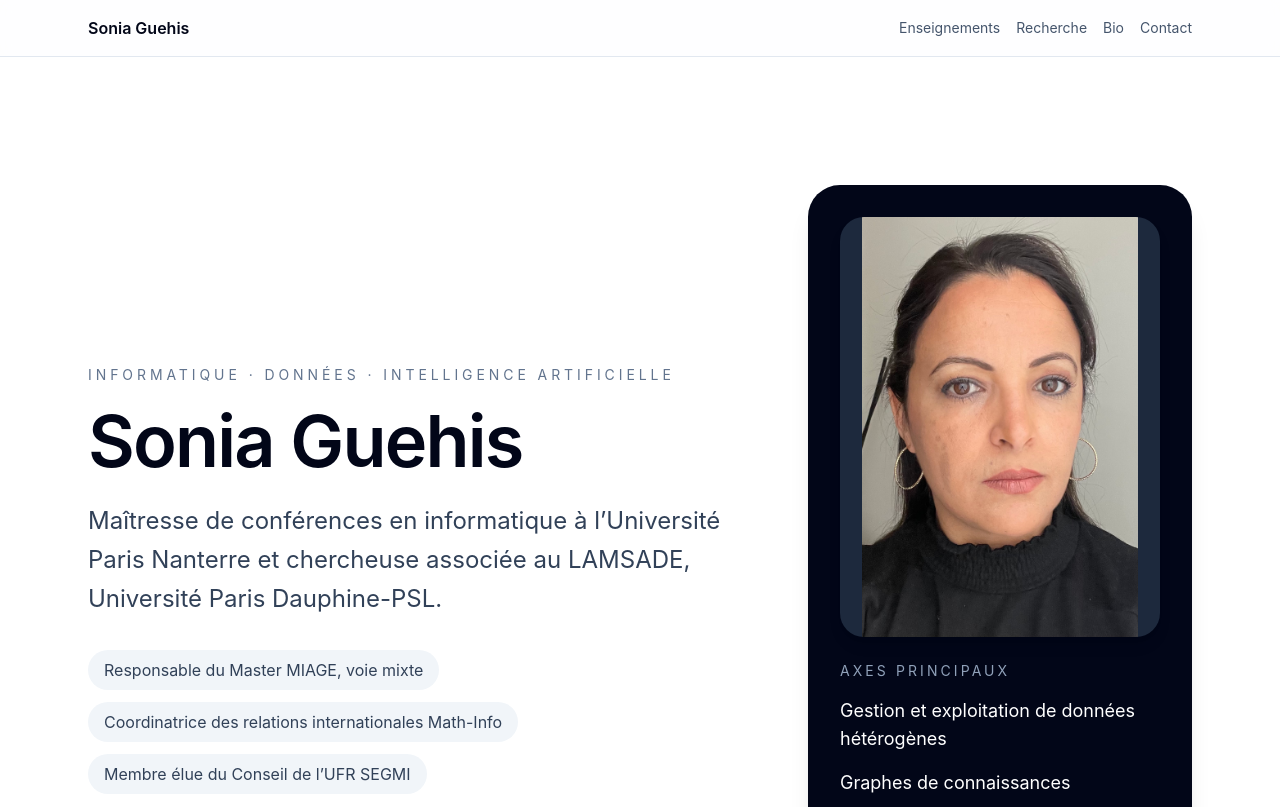
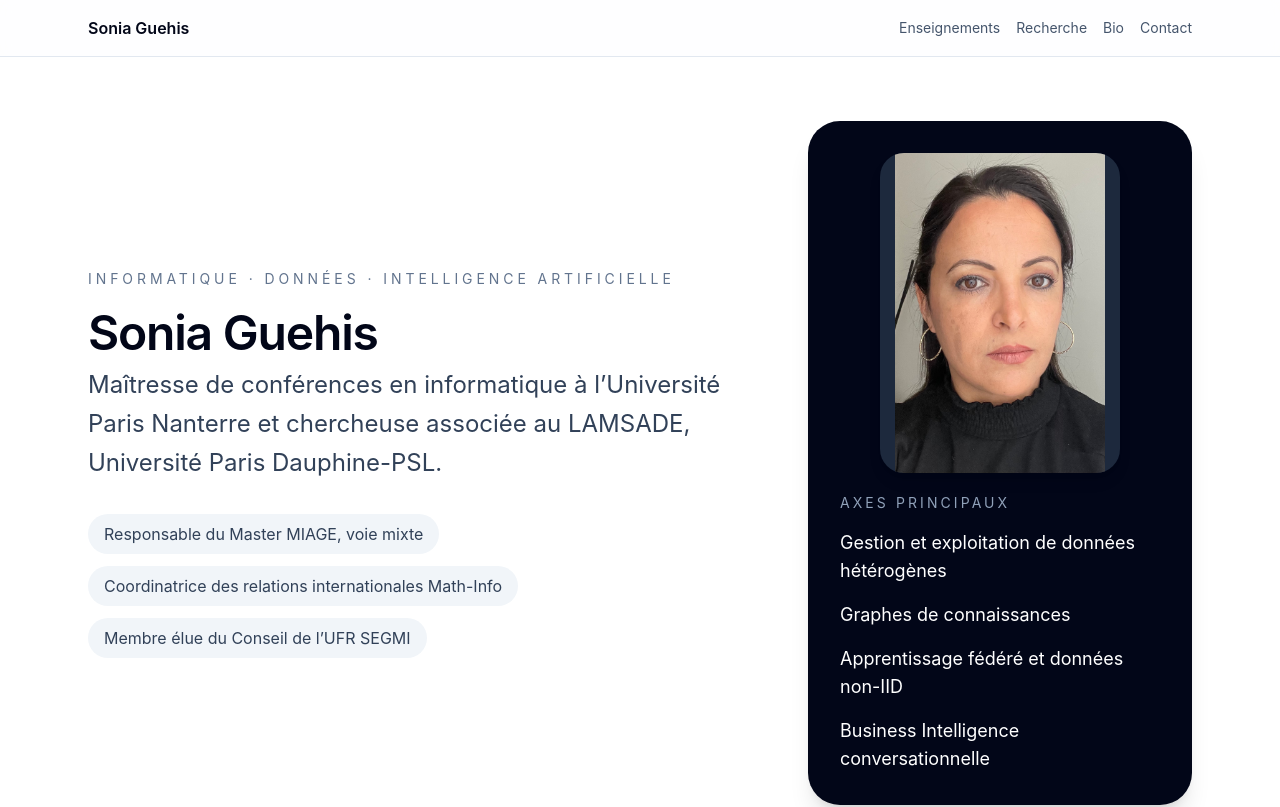
Before and after one commit to SoniaSaadaoui/sonia-guehis-page, a React (Vite) app: page / in a window 1280 px wide. Shown: the top 807 px of the page. Built offline with nearby package versions, Linux system fonts and the light colour scheme.

Commit message:
Update App.jsx

```diff
--- a/src/App.jsx
+++ b/src/App.jsx
@@ -159,10 +159,10 @@ export default function PersonalAcademicPage() {
       </nav>
 
       <header id="home" className="relative overflow-hidden bg-white">
-        <div className="max-w-6xl mx-auto px-6 py-24 md:py-32 grid md:grid-cols-[1.4fr_0.8fr] gap-12 items-center">
+        <div className="max-w-6xl mx-auto px-6 py-14 md:py-16 grid md:grid-cols-[1.4fr_0.8fr] gap-12 items-center">
           <div>
             <p className="uppercase tracking-[0.28em] text-sm text-slate-500 mb-5">Informatique · Données · Intelligence artificielle</p>
-            <h1 className="text-5xl md:text-7xl font-semibold tracking-tight text-slate-950 mb-6">Sonia Guehis</h1>
+            <h1 className="text-4xl md:text-5xl font-semibold tracking-tight text-slate-950 mb-2">Sonia Guehis</h1>
             <p className="text-xl md:text-2xl leading-relaxed text-slate-700 max-w-3xl">
               Maîtresse de conférences en informatique à l’Université Paris Nanterre et chercheuse associée au LAMSADE, Université Paris Dauphine-PSL.
             </p>
@@ -176,7 +176,7 @@ export default function PersonalAcademicPage() {
             <img
               src="/sonia-guehis.jpg"
               alt="Sonia Guehis"
-              className="w-full max-h-[420px] object-contain rounded-[1.5rem] mb-6 shadow-lg bg-slate-800"
+              className="w-[75%] mx-auto max-h-[320px] object-contain rounded-[1.5rem] mb-5 shadow-lg bg-slate-800"
             />
             <p className="text-sm uppercase tracking-[0.22em] text-slate-400 mb-4">Axes principaux</p>
             <ul className="space-y-4 text-lg">
```
